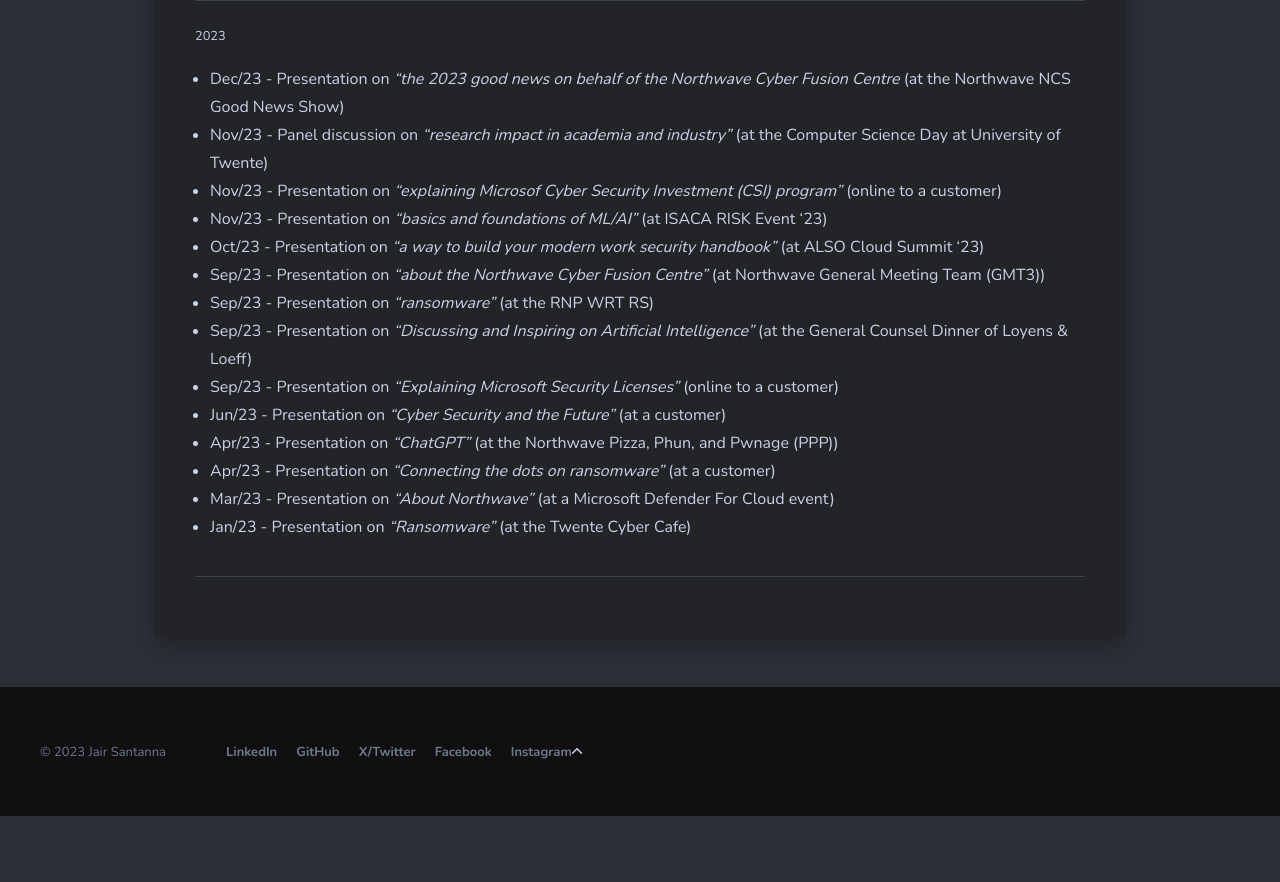
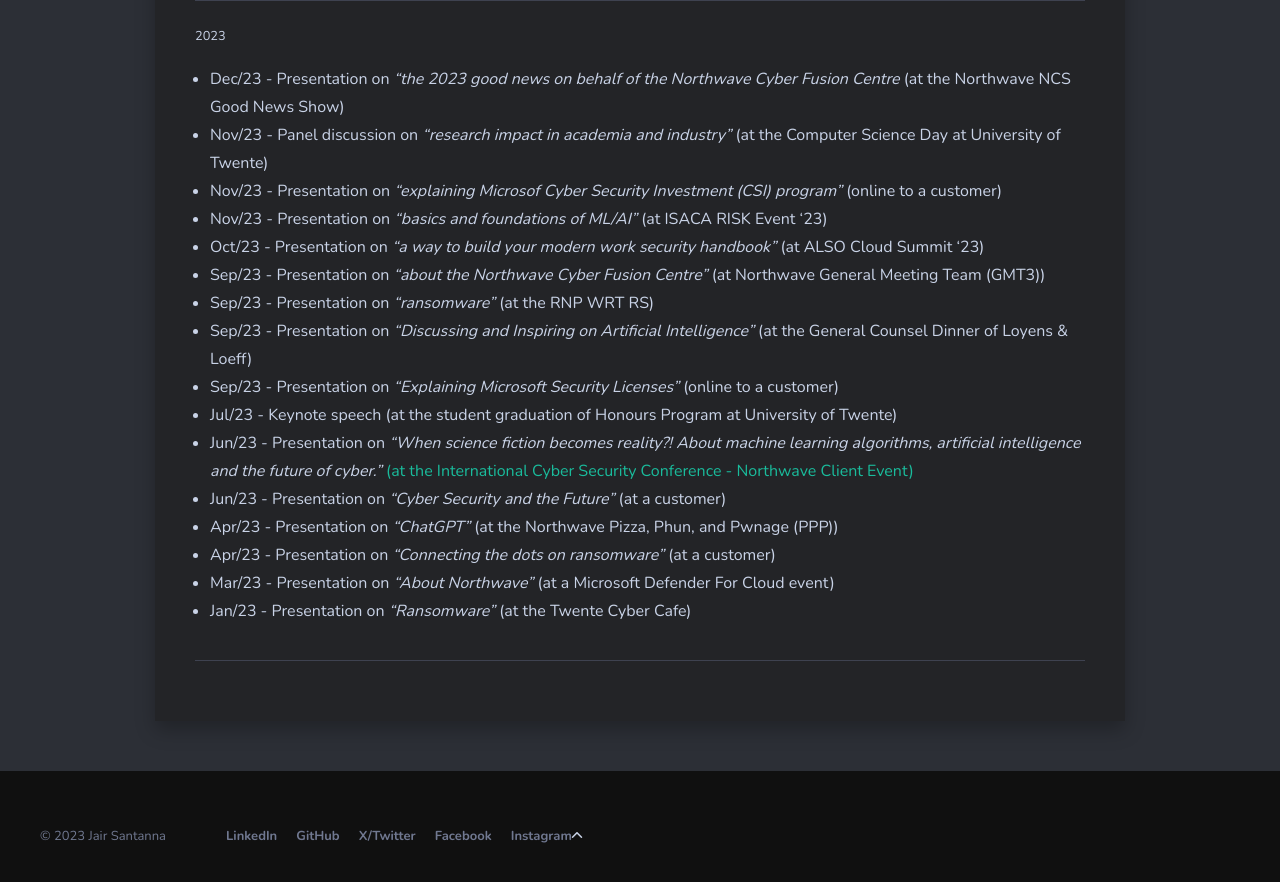
Before and after one commit to jjsantanna/jjsantanna.github.io, a Jekyll site: the page built from _pages/talks.md, in a window 1280 px wide and 900 px high, scrolled down 848 px. Shown: the top 882 px of the window. Built offline with Jekyll 4.4.1, drawn with Linux system fonts in a browser that asks for light colours; nearby versions of some CDN libraries; before the commit the page ends 1664 px from its top, so only the background shows below that.

```diff
--- a/_pages/talks.md
+++ b/_pages/talks.md
@@ -15,6 +15,8 @@
 - Sep/23 - Presentation on *"ransomware"* (at the RNP WRT RS)
 - Sep/23 - Presentation on *"Discussing and Inspiring on Artificial Intelligence"* (at the General Counsel Dinner of Loyens & Loeff)
 - Sep/23 - Presentation on *"Explaining Microsoft Security Licenses"* (online to a customer)
+- Jul/23 - Keynote speech  (at the student graduation of Honours Program at University of Twente)
+- Jun/23 - Presentation on *"When science fiction becomes reality?! About machine learning algorithms, artificial intelligence and the future of cyber."* [(at the International Cyber Security Conference - Northwave Client Event)](https://northwave-cybersecurity.com/northwave-knowledge-network-agenda)
 - Jun/23 - Presentation on *"Cyber Security and the Future"* (at a customer)
 - Apr/23 - Presentation on *"ChatGPT"* (at the Northwave Pizza, Phun, and Pwnage (PPP))
 - Apr/23 - Presentation on *"Connecting the dots on ransomware"* (at a customer)
```
